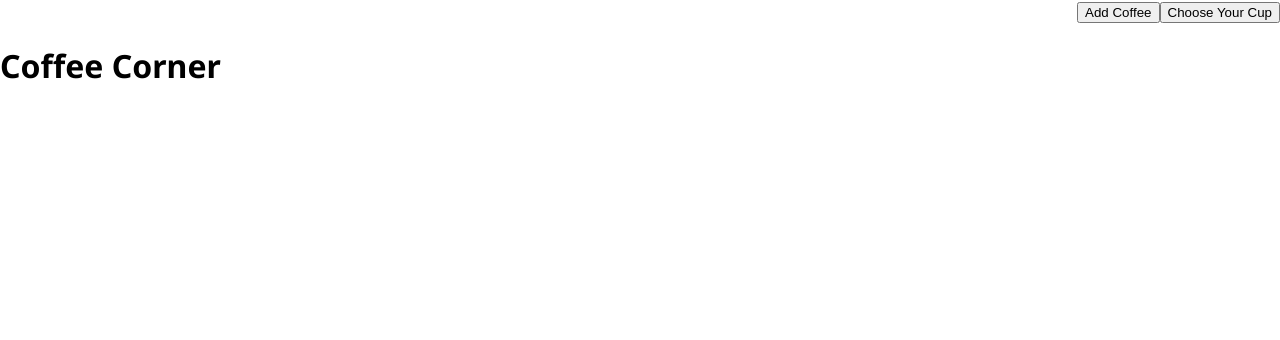
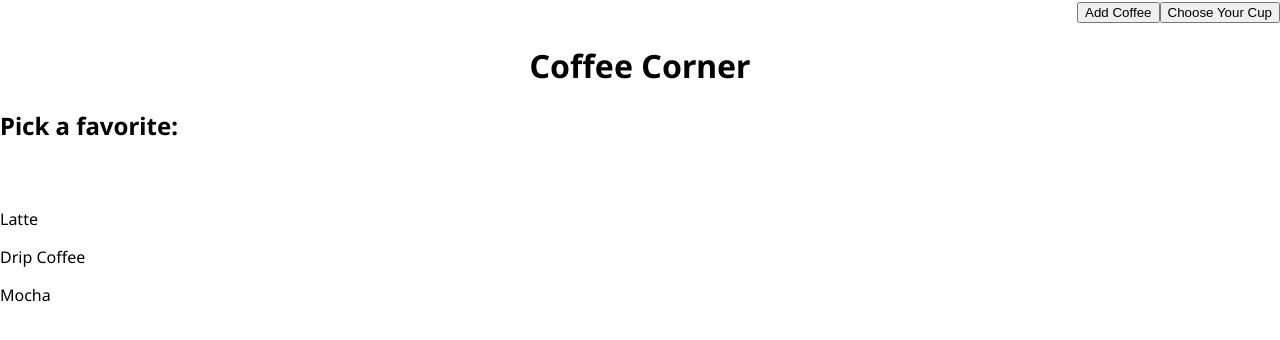
Before and after one commit to crwainstock/CoffeeCornerReact, a React (Create React App) app: page / in a window 1280 px wide. Shown: the top 340 px of the page. Built offline with nearby package versions, Linux system fonts and the light colour scheme.

Commit message:
names of coffee printing, click function working

```diff
--- a/src/App.css
+++ b/src/App.css
@@ -25,6 +25,7 @@ nav {
   width: 300px;
   height: 300px;
 } */
+h1,
 h3,
 h5 {
   text-align: center;
--- a/src/App.js
+++ b/src/App.js
@@ -1,22 +1,43 @@
 import { useState } from "react";
 import "./App.css";
+import "./Components/CoffeeView"; //import CoffeeView component
+import "./Components/CoffeeForm";
+import CoffeeView from "./Components/CoffeeView";
 
 function App() {
   //set state data -- allCoffees = empty array, setCoffees = function to modify the allCoffees array
-  const [allCoffees, setCoffees] = useState([]);
+  const [allCoffees, setCoffees] = useState(["Latte", "Drip Coffee", "Mocha"]);
+  const [gridView, setGridView] = useState(true);
+
+  console.log(allCoffees);
+
+  function featuredSelected() {
+    console.log("hello");
+  }
 
   return (
+    <div className="App">
       <main>
         <nav>
-        <button class="selectedView">Add Coffee</button>
-        <button class="selectedView">Choose Your Cup</button>
+          <button
+            className="btn btn-warning"
+            onClick={() => setGridView(false)}
+          >
+            Add Coffee
+          </button>
+          <button className="btn btn-warning" onClick={() => setGridView(true)}>
+            Choose Your Cup
+          </button>
         </nav>
-      <div class="formContainer">
+        <div className="container">
           <h1>Coffee Corner</h1>
-        <coffee-form />
-        <coffee-view />
+          <CoffeeView
+            allCoffees={allCoffees}
+            featuredSelectedCB={featuredSelected}
+          />
         </div>
       </main>
+    </div>
   );
 }
 
--- a/src/Components/CoffeeForm.js
+++ b/src/Components/CoffeeForm.js
@@ -0,0 +1,6 @@
+import { useState } from "react";
+import "../App";
+
+function CoffeeForm() {}
+
+export default CoffeeForm;
--- a/src/Components/CoffeeView.js
+++ b/src/Components/CoffeeView.js
@@ -1,7 +1,43 @@
 import { useState } from "react";
 import "../App";
-import "./App.css";
 
-function coffeeView() {
-  const [featuredCoffee, setFeatured] = useState([]);
+function CoffeeView({ allCoffees, featuredSelectedCB }) {
+  const [featured, setFeatured] = useState({});
+  console.log(allCoffees);
+
+  function handleClick() {
+    console.log("clicked");
+    // let selected = allCoffees.find((item) => item.id === id);
+    // setFeatured(selected);
+    //send the information to parent component by calling the callback function
+    //right now no data is passed, only function is called and the parent console.logs hello to check the connection
+    // featuredSelectedCB();
+  }
+
+  return (
+    <div>
+      <h2>Pick a favorite:</h2>
+      <div id="container-grid">
+        <div id="grid">
+          {allCoffees.map((coffee, index) => (
+            <div key={index} onClick={() => handleClick(coffee)}>
+              <p id={index}>{coffee}</p>
+              {/* <img src={coffee.img} onClick={() => handleClick(coffee.id)} /> */}
+            </div>
+          ))}
+        </div>
+        {featured.name && (
+          <div id="featured">
+            <div>
+              <h3>Featured section</h3>
+              <p>{featured.name}</p>
+              <img src={featured.img} />
+            </div>
+          </div>
+        )}
+      </div>
+    </div>
+  );
 }
+
+export default CoffeeView;
```
Lines whose indentation alone changed are shown as unchanged.
